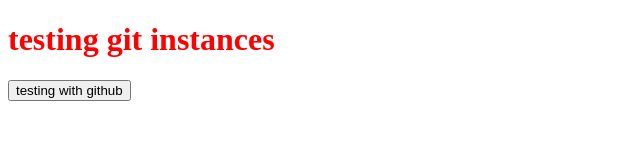
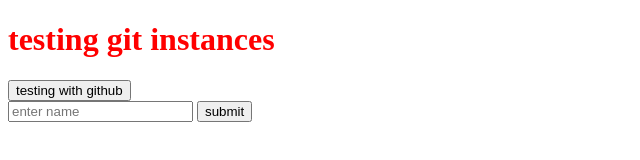
Before and after one commit to cycodedconcept/test-october, a plain HTML site: page index.html in a window 1280 px wide. Shown: the whole page, without its empty margins (0-640 px from the left). Drawn offline with Linux system fonts and the light colour scheme.

Commit message:
switching to a new branch

```diff
--- a/index.html
+++ b/index.html
@@ -9,5 +9,10 @@
 <body>
     <h1>testing git instances</h1>
     <button>testing with github</button>
+
+    <form>
+        <input type="text" placeholder="enter name">
+        <button>submit</button>
+    </form>
 </body>
 </html>
```
